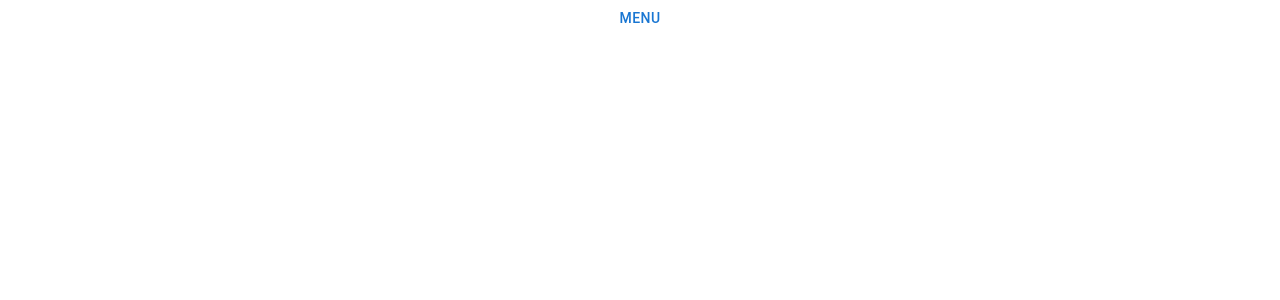
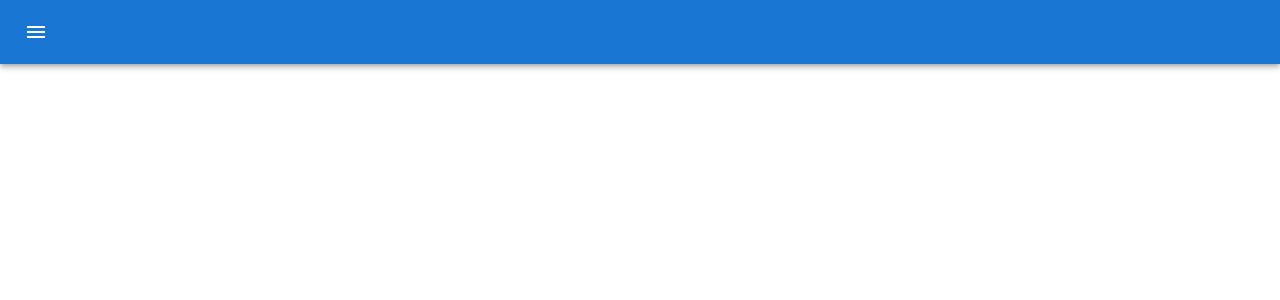
Before and after one commit to KimYoonKyum/CRA_redux, a React (Create React App) app: page / in a window 1280 px wide. Shown: the top 300 px of the page. Built offline with nearby package versions, Linux system fonts and the light colour scheme; the HTML template or start-up script is replaced by a standard one.

Commit message:
[main] 헤더 스타일 변경

```diff
--- a/src/menu/LeftNav.js
+++ b/src/menu/LeftNav.js
@@ -1,6 +1,12 @@
 import React from 'react';
 import {Button, Drawer} from "@mui/material";
 import {useHistory} from "react-router-dom";
+import AppBar from '@mui/material/AppBar';
+import Box from '@mui/material/Box';
+import Toolbar from '@mui/material/Toolbar';
+import Typography from '@mui/material/Typography';
+import IconButton from '@mui/material/IconButton';
+import MenuIcon from '@mui/icons-material/Menu';
 
 function LeftNav() {
   const history = useHistory()
@@ -27,8 +33,19 @@
   }
 
   return (
-    <div className="flex col">
-      <Button onClick={()=>toggleDrawer(true)}>{'Menu'}</Button>
+    <AppBar position="sticky">
+      <Toolbar>
+        <IconButton
+          size="large"
+          edge="start"
+          color="inherit"
+          aria-label="menu"
+          sx={{ mr: 2 }}
+          onClick={()=>toggleDrawer(true)}
+        >
+          <MenuIcon />
+        </IconButton>
+      </Toolbar>
       <Drawer
         anchor={'left'}
         open={state}
@@ -38,7 +55,7 @@
         {/*<Button variant="text" onClick={onUser}>{'User'}</Button>*/}
         <Button variant="text" onClick={onList}>{'하스스톤'}</Button>
       </Drawer>
-    </div>
+    </AppBar>
   );
 }
 
--- a/src/pages/card-list/CardListPage.js
+++ b/src/pages/card-list/CardListPage.js
@@ -11,6 +11,8 @@
 import {Card, CardContent, Skeleton, SpeedDial, SpeedDialAction, SpeedDialIcon} from "@mui/material";
 import React, {useEffect} from "react";
 import MenuIcon from '@mui/icons-material/Menu';
+import ImageList from '@mui/material/ImageList';
+import ImageListItem from '@mui/material/ImageListItem';
 import '../../styles/CardListPage.css'
 
 export function CardListPage() {
@@ -74,9 +76,7 @@
   return (
     <div className={'CardListPage flex flex-one center vbox'}>
       <div>{`리스트 개수 : ${list.length}`}</div>
-      {/*<div>*/}
-      {/*  <button onClick={onApiToken}>{'Api token call'}</button>*/}
-      {/*</div>*/}
+
       {renderCardList()}
       {renderFooterDial()}
     </div>
```
